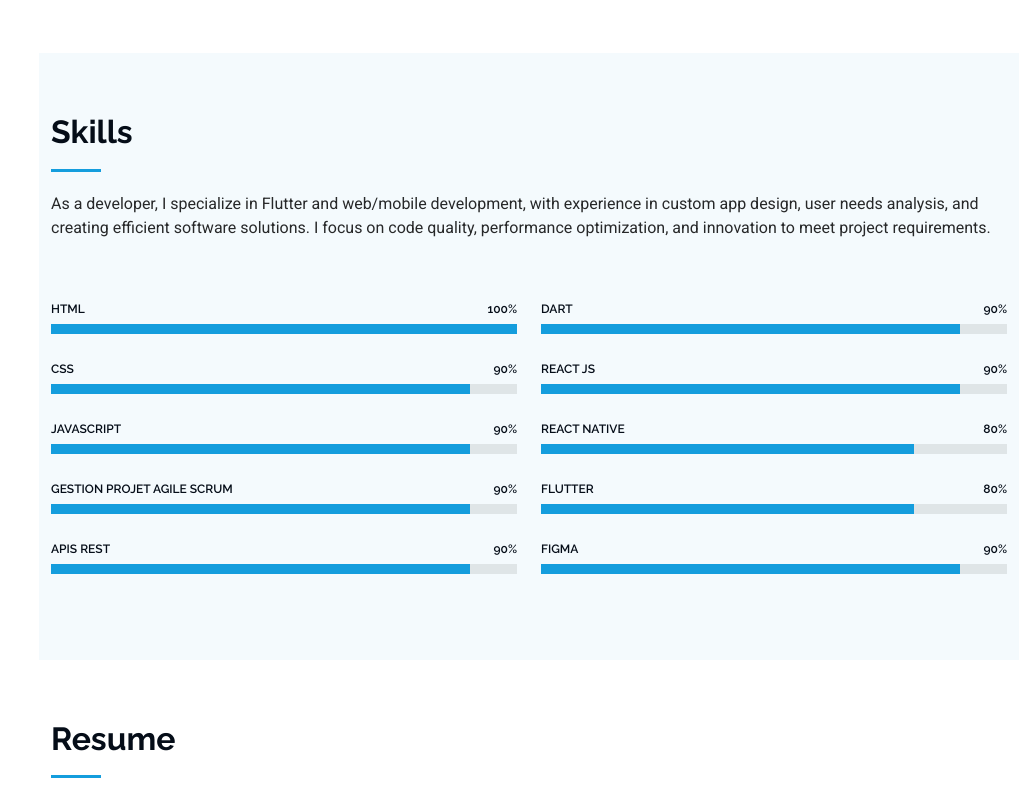
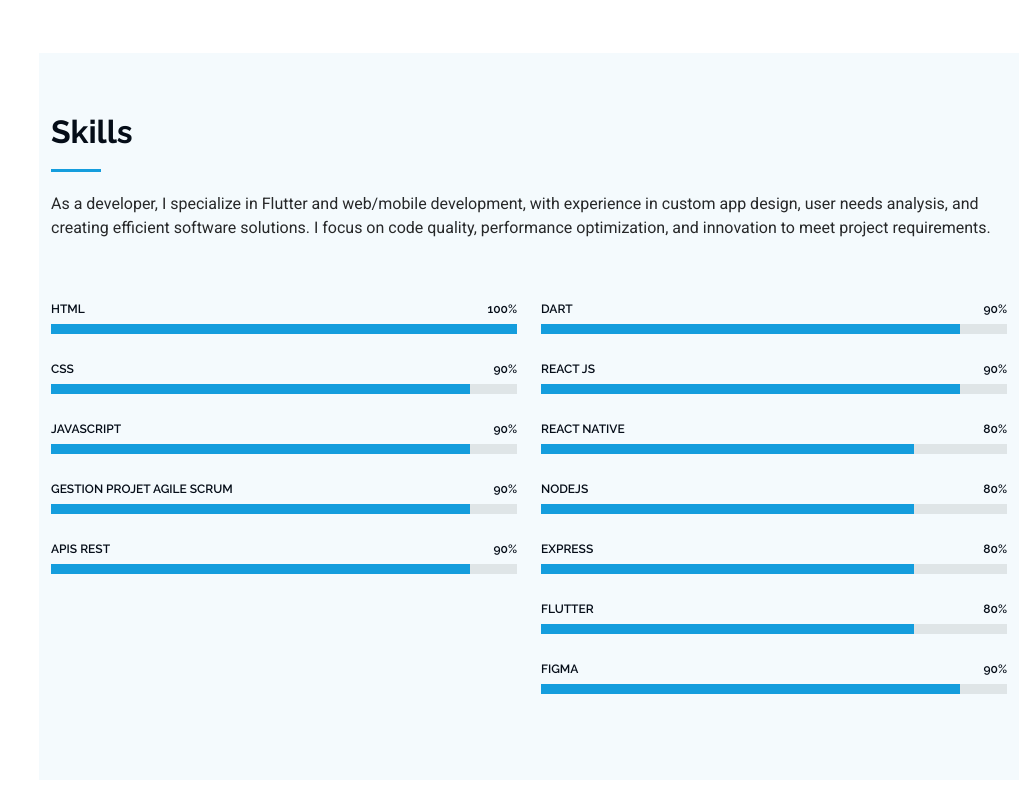
Before and after one commit to victoireMyinda/Myportfolio, a plain HTML site: page index.html in a window 1280 px wide. Shown: the part 1531-2331 px from the top of the page, without its empty margins (261-1280 px from the left). Drawn offline with Linux system fonts and the light colour scheme.

Commit message:
main:update

```diff
--- a/index.html
+++ b/index.html
@@ -293,6 +293,22 @@
 
             <div class="progress">
               <span class="skill"><span>React native</span> <i class="val">80%</i></span>
+              <div class="progress-bar-wrap">
+                <div class="progress-bar" role="progressbar" aria-valuenow="80" aria-valuemin="0" aria-valuemax="100">
+                </div>
+              </div>
+            </div><!-- End Skills Item -->
+
+            <div class="progress">
+              <span class="skill"><span>Nodejs</span> <i class="val">80%</i></span>
+              <div class="progress-bar-wrap">
+                <div class="progress-bar" role="progressbar" aria-valuenow="80" aria-valuemin="0" aria-valuemax="100">
+                </div>
+              </div>
+            </div><!-- End Skills Item -->
+
+            <div class="progress">
+              <span class="skill"><span>Express</span> <i class="val">80%</i></span>
               <div class="progress-bar-wrap">
                 <div class="progress-bar" role="progressbar" aria-valuenow="80" aria-valuemin="0" aria-valuemax="100">
                 </div>
```
